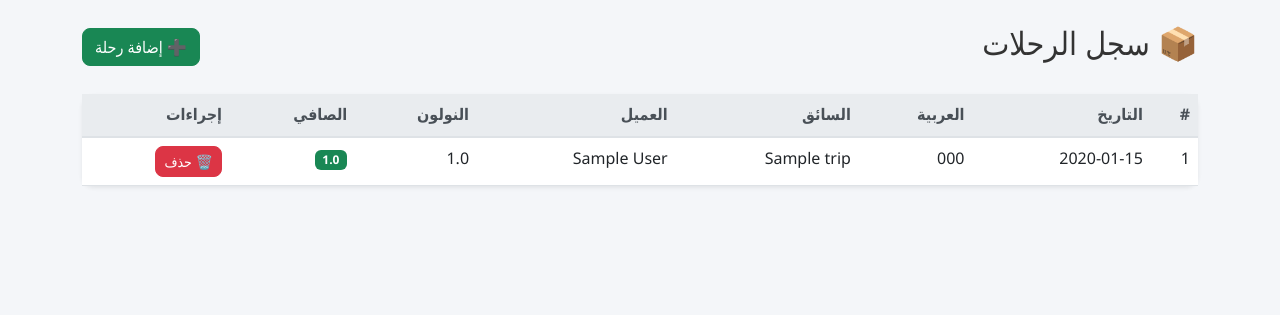
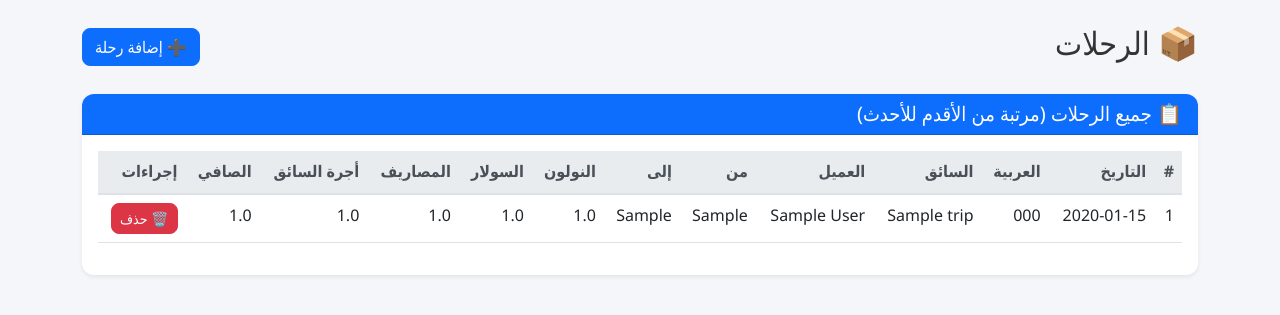
Before and after one commit to mariam-anwar-elgendy/AdamsCargo, a Flask app: page /trips in a window 1280 px wide. Shown: the part 58-373 px from the top of the page. Run offline with Flask 3, Linux system fonts and the light colour scheme; the visitor is signed in with stand-in values (Sample User, id 1); tables that the repository leaves empty hold one stand-in row (values such as "Sample post").

Commit message:
Revise trips.html layout and add new features

```diff
--- a/templates/trips.html
+++ b/templates/trips.html
@@ -1,23 +1,34 @@
 {% extends 'base.html' %}
 
 {% block content %}
-<div class="d-flex justify-content-between align-items-center mb-4">
-    <h2>📦 سجل الرحلات</h2>
-    <a href="{{ url_for('add_trip') }}" class="btn btn-success">➕ إضافة رحلة</a>
+<div class="row mb-4">
+    <div class="col-12 d-flex justify-content-between align-items-center">
+        <h2>📦 الرحلات</h2>
+        <a href="{{ url_for('add_trip') }}" class="btn btn-primary">➕ إضافة رحلة</a>
+    </div>
 </div>
 
+<!-- جدول الرحلات -->
 <div class="card shadow-sm">
-    <div class="card-body p-0">
+    <div class="card-header bg-primary text-white">
+        <h5 class="mb-0">📋 جميع الرحلات (مرتبة من الأقدم للأحدث)</h5>
+    </div>
+    <div class="card-body">
         <div class="table-responsive">
-            <table class="table table-hover mb-0">
-                <thead class="table-light">
+            <table class="table table-hover">
+                <thead>
                     <tr>
                         <th>#</th>
                         <th>التاريخ</th>
                         <th>العربية</th>
                         <th>السائق</th>
                         <th>العميل</th>
+                        <th>من</th>
+                        <th>إلى</th>
                         <th>النولون</th>
+                        <th>السولار</th>
+                        <th>المصاريف</th>
+                        <th>أجرة السائق</th>
                         <th>الصافي</th>
                         <th>إجراءات</th>
                     </tr>
@@ -25,21 +36,49 @@
                 <tbody>
                     {% for trip in trips %}
                     <tr>
-                        <td>{{ trip.id }}</td>
+                        <td>{{ loop.index }}</td>
                         <td>{{ trip.date }}</td>
                         <td>{{ trip.car.plate_number if trip.car else '-' }}</td>
                         <td>{{ trip.driver_name }}</td>
                         <td>{{ trip.customer.name if trip.customer else '-' }}</td>
+                        <td>{{ trip.from_location or '-' }}</td>
+                        <td>{{ trip.to_location or '-' }}</td>
                         <td>{{ trip.nauloon }}</td>
-                        <td><span class="badge bg-success">{{ trip.net_profit }}</span></td>
+                        <td>{{ trip.solar }}</td>
+                        <td>{{ trip.expenses }}</td>
+                        <td>{{ trip.driver_pay }}</td>
+                        <td>{{ trip.net_profit }}</td>
                         <td>
-                            <button class="btn btn-sm btn-danger" onclick="if(confirm('هل أنت متأكد من حذف الرحلة؟')) fetch('/api/trips/{{ trip.id }}/delete', {method:'POST'}).then(()=>location.reload())">🗑️ حذف</button>
+                            {% if session.role in ['admin', 'root'] %}
+                            <button type="button" class="btn btn-sm btn-danger" data-bs-toggle="modal" data-bs-target="#deleteModal{{ trip.id }}">
+                                🗑️ حذف
+                            </button>
+                            {% endif %}
                         </td>
                     </tr>
-                    {% else %}
-                    <tr>
-                        <td colspan="8" class="text-center text-muted py-4">لا توجد رحلات مسجلة.</td>
-                    </tr>
+
+                    <!-- Modal حذف -->
+                    {% if session.role in ['admin', 'root'] %}
+                    <div class="modal fade" id="deleteModal{{ trip.id }}" tabindex="-1" aria-hidden="true">
+                        <div class="modal-dialog">
+                            <div class="modal-content">
+                                <div class="modal-header">
+                                    <h5 class="modal-title">حذف الرحلة #{{ trip.id }}</h5>
+                                    <button type="button" class="btn-close" data-bs-dismiss="modal"></button>
+                                </div>
+                                <div class="modal-body">
+                                    <p>هل أنت متأكد من حذف هذه الرحلة؟</p>
+                                </div>
+                                <div class="modal-footer">
+                                    <button type="button" class="btn btn-secondary" data-bs-dismiss="modal">إلغاء</button>
+                                    <form action="{{ url_for('delete_trip', tid=trip.id) }}" method="POST" class="d-inline">
+                                        <button type="submit" class="btn btn-danger">حذف</button>
+                                    </form>
+                                </div>
+                            </div>
+                        </div>
+                    </div>
+                    {% endif %}
                     {% endfor %}
                 </tbody>
             </table>
```
